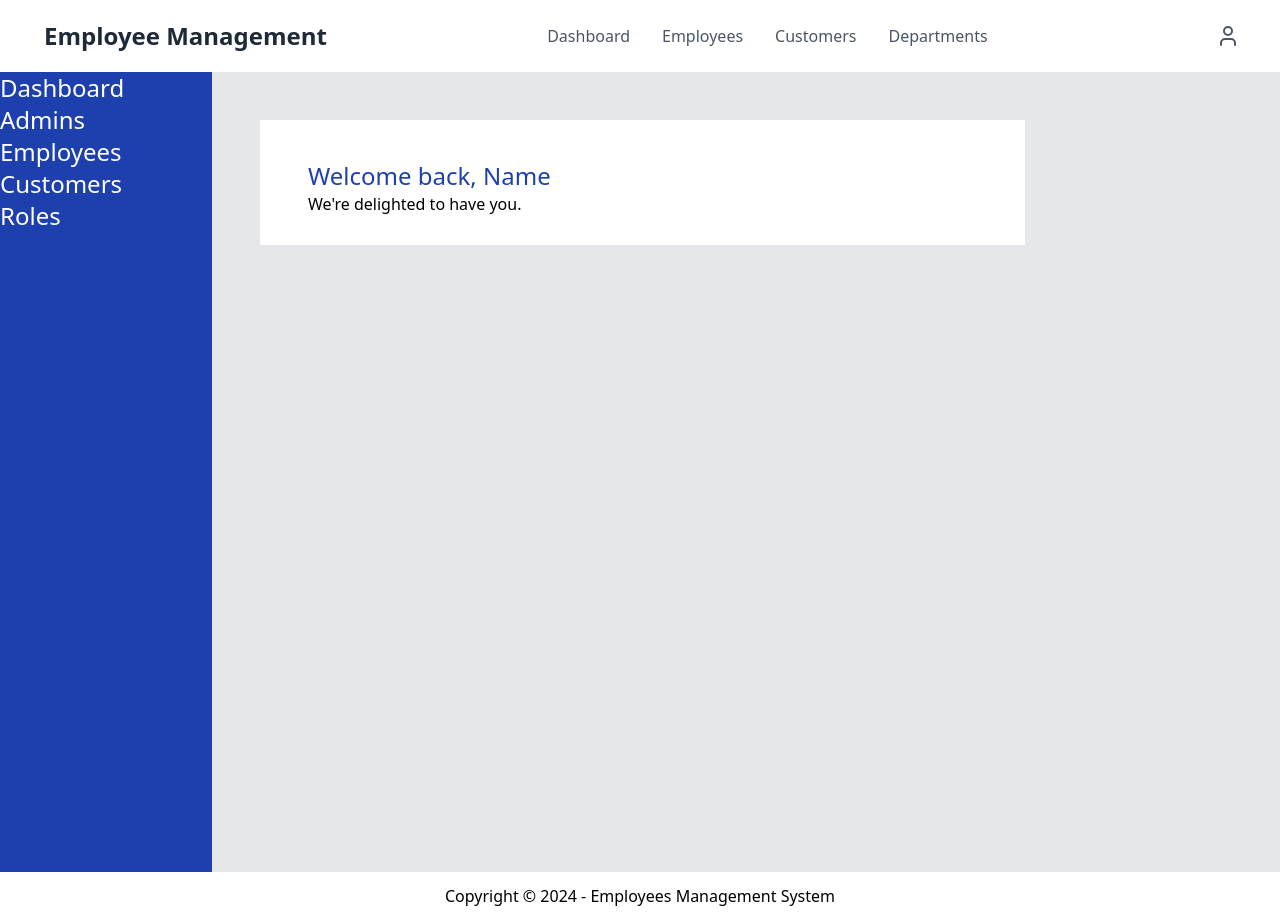
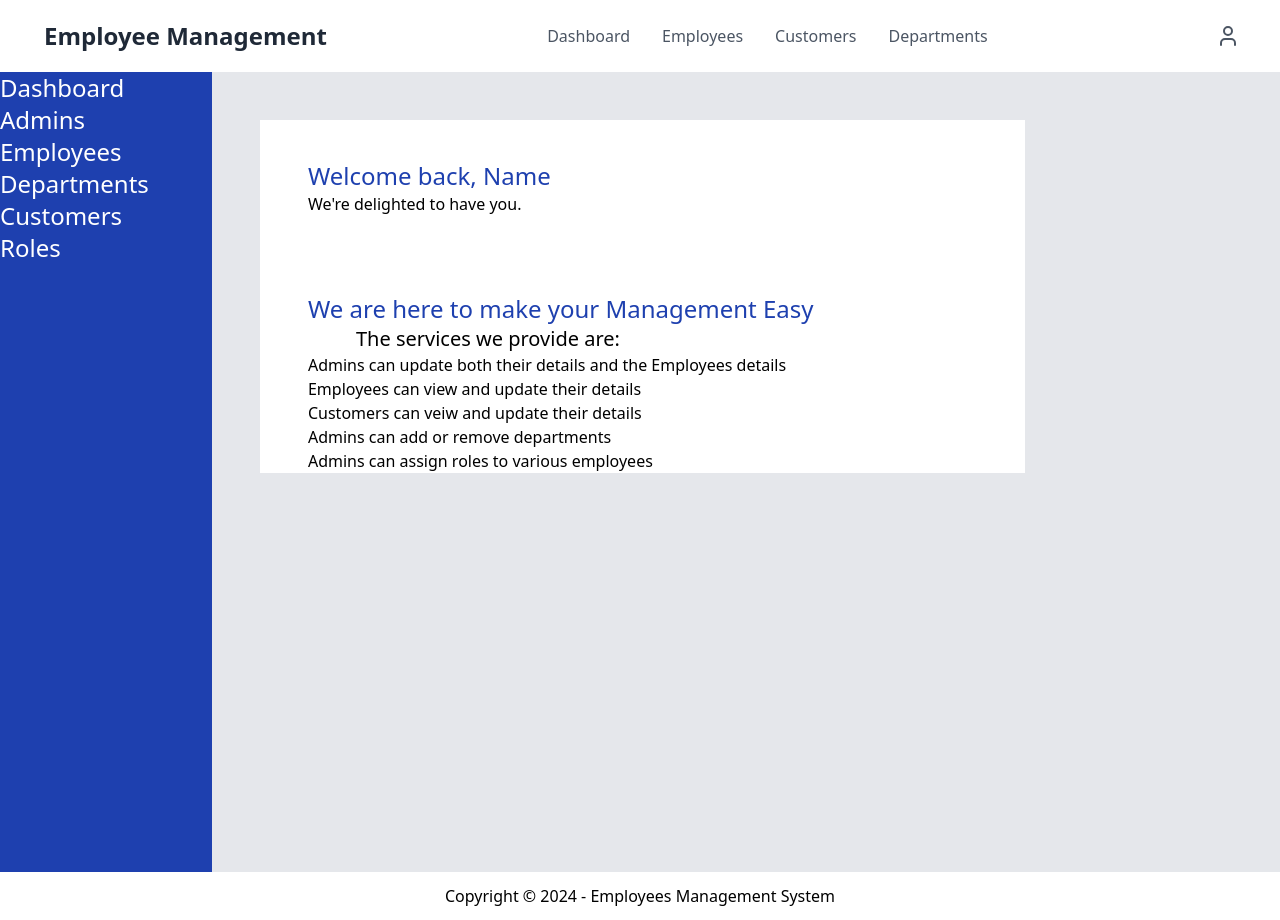
Before and after one commit to DennisRono/Employees-Management-System, a React (Vite) app in the folder client/: page /dash in a window 1280 px wide. Built offline with nearby package versions, Linux system fonts and the light colour scheme.

Commit message:
updates dashboard

```diff
--- a/client/src/routes/Dashboard.jsx
+++ b/client/src/routes/Dashboard.jsx
@@ -10,15 +10,27 @@ const Dashboard = () => {
           <li className="text-white text-2xl list-none">Dashboard</li>
           <li className="text-white text-2xl list-none"> Admins</li>
           <li className="text-white text-2xl list-none">Employees</li>
+          <li className="text-white text-2xl list-none">Departments</li>
           <li className="text-white text-2xl list-none">Customers</li>
           <li className="text-white text-2xl list-none">Roles</li>
         </div>
-        <div className="bg-gray-200 w-screen pt-12 pl-12">
-          <div className="w-9/12 h-1/6 bg-white pt-10 pl-12">
+        <div className="bg-gray-200 w-screen pt-12 pl-12 flex flex-col space-y-10">
+          <div className="w-9/12 h-1/6 bg-white pt-10 pl-12 rounded-xl">
             <p className="text-blue-800 text-2xl">Welcome back, Name</p>
             <p>We&apos;re delighted to have you.</p>
           </div>
-          <div></div>
+          <div className='bg-white w-9/12 h-2/6 pt-12 pl-12 rounded-2xl'>
+            <p className='text-blue-800 text-2xl pb-4'>We are here to make your Management Easy</p>
+            <p className='pl-12 text-xl'>The services we provide are:</p>
+            <ol className='pl-16 list-decimal'>
+              <li>Admins can update both their details and the Employees details</li>
+              <li>Employees can view and update their details</li>
+              <li>Customers can veiw and update their details</li>
+              <li>Admins can add or remove departments</li>
+              <li>Admins can assign roles to various employees</li>
+            </ol>
+
+          </div>
         </div>
       </div>
       <Footer />
@@ -26,4 +38,5 @@ const Dashboard = () => {
   )
 }
 
+
 export default Dashboard
```
